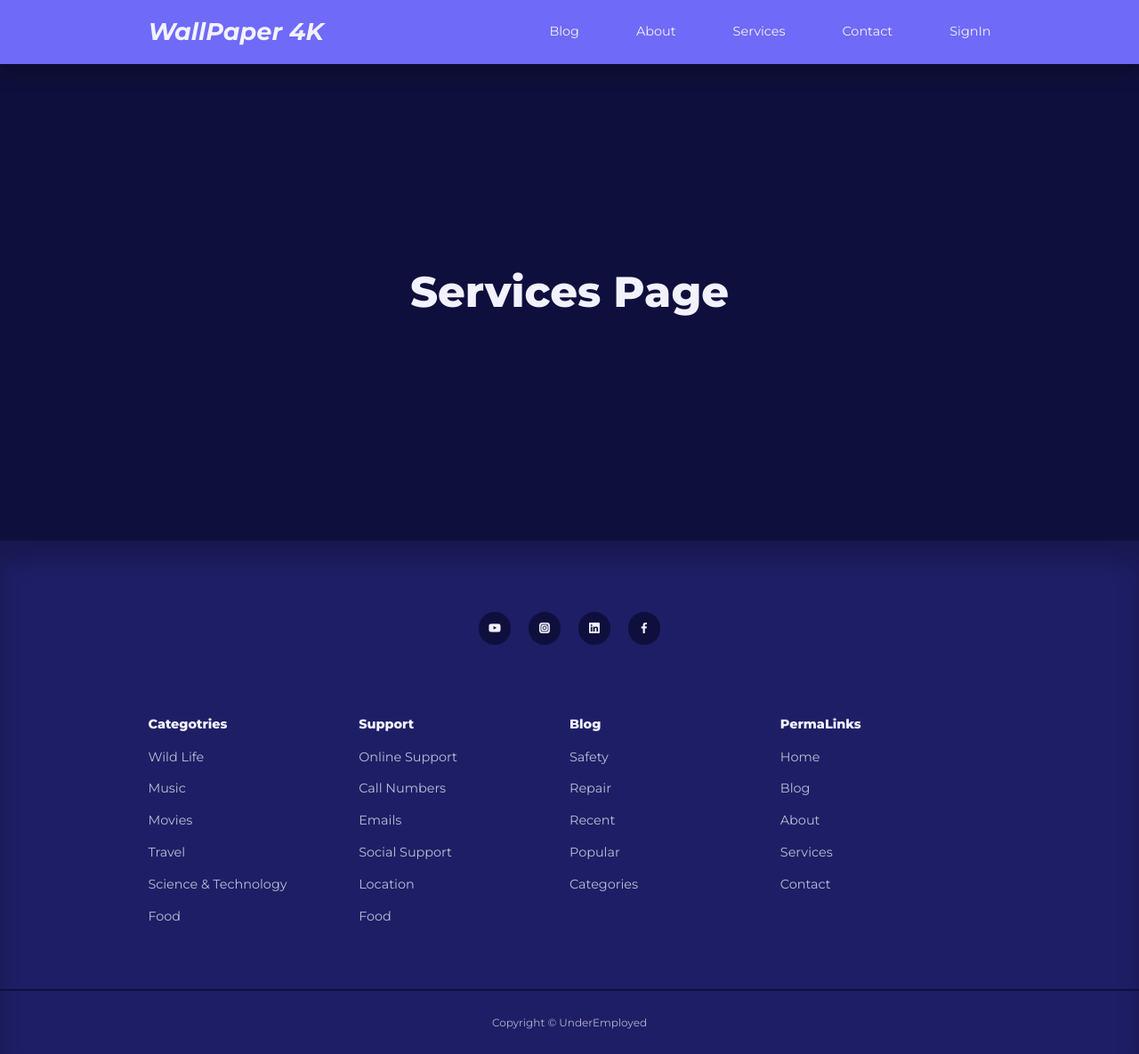
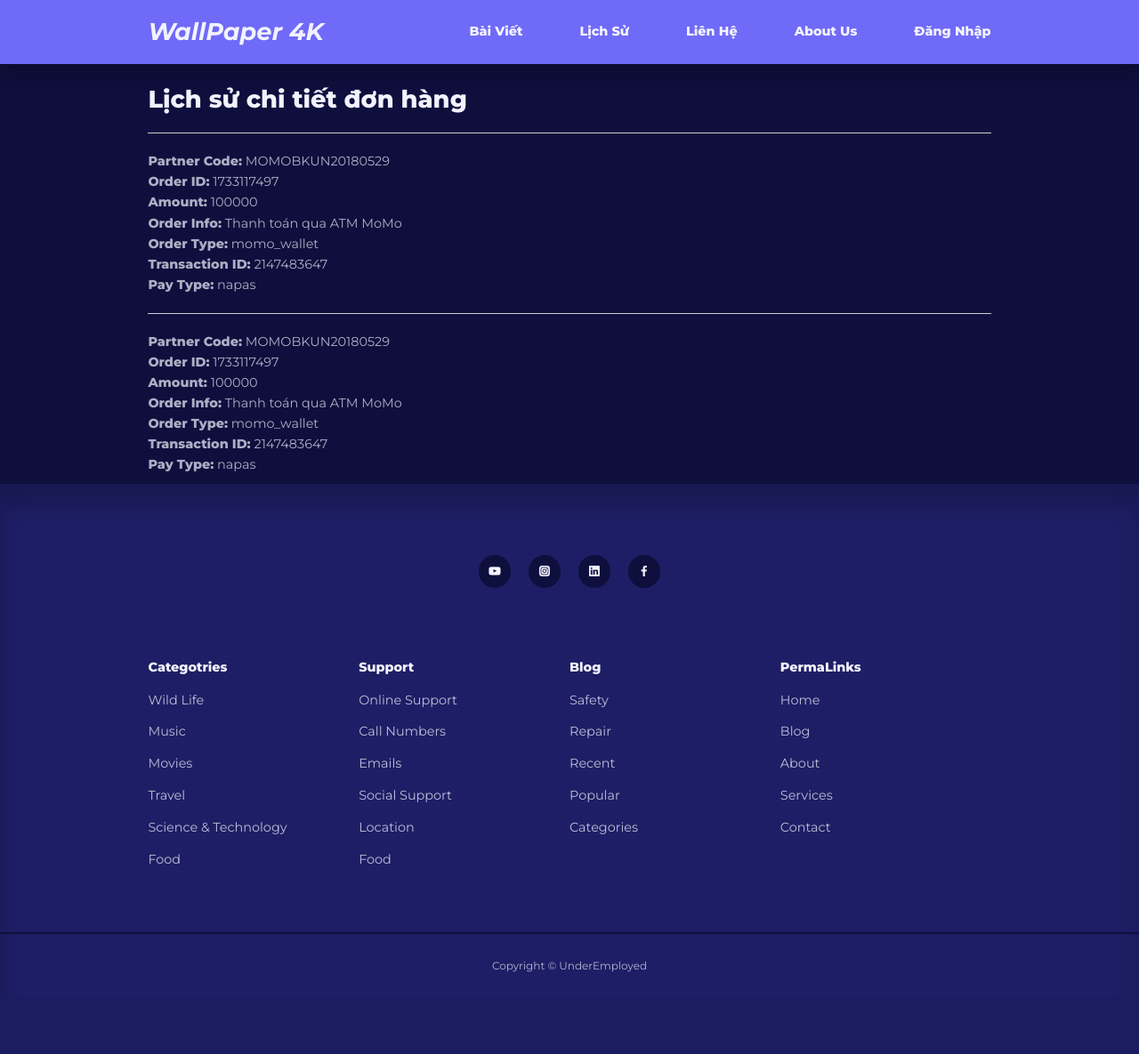
Before and after one commit to PhamMinhAnh1106/DoAn-Web-PHP, a PHP site: page /Blogs/services.php in a window 1280 px wide. Shown: the whole page at 89% size. After the commit the page ends 1093 px from the top, so only its background shows below. Run offline with PHP 8.4, Linux system fonts and the light colour scheme; data comes from the database, SQL or seed files in the repository; both versions use the stored data as it was after the commit.

Commit message:
v1.5 update CSS

```diff
--- a/Blogs/css/style.css
+++ b/Blogs/css/style.css
@@ -142,6 +142,7 @@ nav button {
   display: flex;
   align-items: center;
   gap: 4rem;
+  font-weight: bold;
 }
 
 .nav__profile {
@@ -164,7 +165,8 @@ nav button {
 /* show nav ul when nav profile is hovered over */
 .nav-bar-tilte-hover:hover {
   color: red; /* Màu khi hover */
-  text-decoration: underline; /* Gạch chân khi hover */
+  text-decoration: none;
+  font-weight: bold;
 }
 .nav__profile:hover > ul {
   visibility: visible;
@@ -492,7 +494,7 @@ footer ul a:hover {
   align-items: center;
 }
 .singlepost__container {
-  width: 45%;
+  width: 60%;
   background: var(--color-gray-900);
   padding: 3rem 4rem;
   box-shadow: 0 0 20px rgba(0, 0, 0, 0.3);
@@ -554,9 +556,10 @@ footer ul a:hover {
 /* START EMPTY PAGES */
 .empty__page {
   height: 70vh;
-  text-align: center;
   display: grid;
-  place-content: center;
+  place-content: start;
+  padding-top: 50px;
+  padding-left: 50px;
 }
 /* END EMPTY PAGES */
 
--- a/Blogs/partials/header.php
+++ b/Blogs/partials/header.php
@@ -47,23 +47,23 @@ if (isset($_SESSION['user-id'])) {
         <div class="container nav__container">
             <a href="<?= ROOT_URL ?>index.php" class="nav__logo"><h2 style="font-style: oblique;">WallPaper 4K</h3></a>
             <ul class="nav__items">
-                <li><a href="<?= ROOT_URL ?>blog.php" class="nav-bar-tilte-hover">Blog</a></li>
-                <li><a href="<?= ROOT_URL ?>about.php" class="nav-bar-tilte-hover">About</a></li>
-                <li><a href="<?= ROOT_URL ?>services.php" class="nav-bar-tilte-hover">Services</a></li>
-                <li><a href="<?= ROOT_URL ?>contact.php" class="nav-bar-tilte-hover">Contact</a></li>
+                <li><a href="<?= ROOT_URL ?>blog.php" class="nav-bar-tilte-hover">Bài Viết</a></li>
+                <li><a href="<?= ROOT_URL ?>services.php" class="nav-bar-tilte-hover">Lịch Sử</a></li>
+                <li><a href="<?= ROOT_URL ?>contact.php" class="nav-bar-tilte-hover">Liên Hệ</a></li>
+                <li><a href="<?= ROOT_URL ?>about.php" class="nav-bar-tilte-hover">About Us</a></li>
                 <?php if (isset($_SESSION['user-id'])) : ?>
 
                 <li class="nav__profile">
                     <div class="avatar">
                         <img src="<?= ROOT_URL . 'images/' . $avatar['avatar'] ?>">
                     </div>
-                    <ul>
-                        <li><a href="<?= ROOT_URL ?>/admin/index.php">Dashboard</a></li>
-                        <li><a href="<?= ROOT_URL ?>logout.php">Logout</a></li>
+                    <ul style="width:200px;">
+                        <li><a href="<?= ROOT_URL ?>/admin/index.php">Quản Lý Tài Khoản</a></li>
+                        <li><a href="<?= ROOT_URL ?>logout.php">Đăng Xuất</a></li>
                     </ul>
                 </li>
                 <?php else : ?>
-                    <li><a href="<?= ROOT_URL ?>signin.php" class="nav-bar-tilte-hover">SignIn</a></li>
+                    <li><a href="<?= ROOT_URL ?>signin.php" class="nav-bar-tilte-hover">Đăng Nhập</a></li>
                 <?php endif ?>
             </ul>
 
--- a/Blogs/services.php
+++ b/Blogs/services.php
@@ -1,9 +1,105 @@
+
 <?php
-include 'partials/header.php'
+include 'partials/header.php';
+?>
+<section class="container" style="padding-top: 30px; padding-bottom: 10px;">
+<?php
+
+// Kết nối cơ sở dữ liệu bằng PDO
+try {
+    $pdo = new PDO("mysql:host=" . DB_HOST . ";dbname=" . DB_NAME, DB_USER, DB_PASS);
+    $pdo->setAttribute(PDO::ATTR_ERRMODE, PDO::ERRMODE_EXCEPTION);
+} catch (PDOException $e) {
+    die('Lỗi kết nối cơ sở dữ liệu: ' . $e->getMessage());
+}
+
+// Kiểm tra xem các thông tin cần thiết có trong URL hay không
+if (isset($_GET['partnerCode'], $_GET['orderId'], $_GET['amount'], $_GET['orderInfo'], $_GET['orderType'], $_GET['transId'], $_GET['payType'])) {
+    try {
+        // Lấy thông tin từ URL
+        $partnerCode = $_GET['partnerCode'];
+        $orderId = $_GET['orderId'];
+        $amount = $_GET['amount'];
+        $orderInfo = $_GET['orderInfo'];
+        $orderType = $_GET['orderType'];
+        $transId = $_GET['transId'];
+        $payType = $_GET['payType'];
+
+        // Lưu thông tin vào cơ sở dữ liệu
+        $insert_query = "INSERT INTO momopay (partner_code, id_order, amount, order_info, order_type, id_trans, pay_type)
+                         VALUES (:partner_code, :id_order, :amount, :order_info, :order_type, :id_trans, :pay_type)";
+        $stmt = $pdo->prepare($insert_query);
+        $stmt->execute([
+            ':partner_code' => $partnerCode,
+            ':id_order' => $orderId,
+            ':amount' => $amount,
+            ':order_info' => $orderInfo,
+            ':order_type' => $orderType,
+            ':id_trans' => $transId,
+            ':pay_type' => $payType,
+        ]);
+
+        // Lưu thông tin vào session để hiển thị sau này
+        $_SESSION['order_info'] = [
+            'partnerCode' => $partnerCode,
+            'orderId' => $orderId,
+            'amount' => $amount,
+            'orderInfo' => $orderInfo,
+            'orderType' => $orderType,
+            'transId' => $transId,
+            'payType' => $payType
+        ];
+
+        // Hiển thị thông tin ra màn hình
+        // echo '<h2>Chi tiết đơn hàng</h2>';
+        // echo '<p><strong>Partner Code:</strong> ' . htmlspecialchars($partnerCode) . '</p>';
+        // echo '<p><strong>Order ID:</strong> ' . htmlspecialchars($orderId) . '</p>';
+        // echo '<p><strong>Amount:</strong> ' . htmlspecialchars($amount) . '</p>';
+        // echo '<p><strong>Order Info:</strong> ' . htmlspecialchars($orderInfo) . '</p>';
+        // echo '<p><strong>Order Type:</strong> ' . htmlspecialchars($orderType) . '</p>';
+        // echo '<p><strong>Transaction ID:</strong> ' . htmlspecialchars($transId) . '</p>';
+        // echo '<p><strong>Pay Type:</strong> ' . htmlspecialchars($payType) . '</p>';
+
+    } catch (PDOException $e) {
+        // Xử lý lỗi khi lưu thông tin
+        echo '<h3>Lỗi khi lưu dữ liệu:</h3>';
+        echo '<p>' . $e->getMessage() . '</p>';
+    }
+} else {
+    // Truy vấn tất cả đơn hàng từ cơ sở dữ liệu
+    try {
+        $query = "SELECT * FROM momopay";
+        $stmt = $pdo->query($query);
+        $orders = $stmt->fetchAll(PDO::FETCH_ASSOC);
+
+        if (count($orders) > 0) {
+            echo '<h2>Lịch sử chi tiết đơn hàng</h2>';
+            foreach ($orders as $order) {
+
+                echo '<div class="order-item">';
+                echo "<div style='height: 1px; background-color: #ccc; margin: 20px 0;'></div>";
+                echo '<p><strong>Partner Code:</strong> ' . htmlspecialchars($order['partner_code']) . '</p>';
+                echo '<p><strong>Order ID:</strong> ' . htmlspecialchars($order['id_order']) . '</p>';
+                echo '<p><strong>Amount:</strong> ' . htmlspecialchars($order['amount']) . '</p>';
+                echo '<p><strong>Order Info:</strong> ' . htmlspecialchars($order['order_info']) . '</p>';
+                echo '<p><strong>Order Type:</strong> ' . htmlspecialchars($order['order_type']) . '</p>';
+                echo '<p><strong>Transaction ID:</strong> ' . htmlspecialchars($order['id_trans']) . '</p>';
+                echo '<p><strong>Pay Type:</strong> ' . htmlspecialchars($order['pay_type']) . '</p>';
+                echo '</div><hr>';
+            }
+        } else {
+            echo '<p>Không có đơn hàng nào để hiển thị.</p>';
+        }
+
+    } catch (PDOException $e) {
+        // Xử lý lỗi khi truy vấn dữ liệu
+        echo '<h3>Lỗi khi truy vấn dữ liệu:</h3>';
+        echo '<p>' . $e->getMessage() . '</p>';
+    }
+}
+
 ?>
 
-<section class="empty__page">
-    <h1>Services Page</h1>
 </section>
 
 <?php
--- a/Blogs/xulythanhtoanmomo_atm.php
+++ b/Blogs/xulythanhtoanmomo_atm.php
@@ -51,8 +51,10 @@ $secretKey = 'at67qH6mk8w5Y1nAyMoYKMWACiEi2bsa';
 $orderInfo = "Thanh toán qua ATM MoMo";
 $amount = "100000";
 $orderId = time() . "";
-$redirectUrl = "http://localhost/Blogs/blog.php";
-$ipnUrl = "http://localhost/Blogs/blog.php";
+
+$redirectUrl = "http://localhost/Blogs/services.php";
+$ipnUrl = "http://localhost/Blogs/services.php";
+
 $extraData = "";
 
     $requestId = time() . "";
```
Also changed, not shown: Blogs/blog.sql (+40 -15 lines), Blogs/images/1678237029avatar8.jpg (deleted), Blogs/images/1678237190blog101.jpg (deleted).
